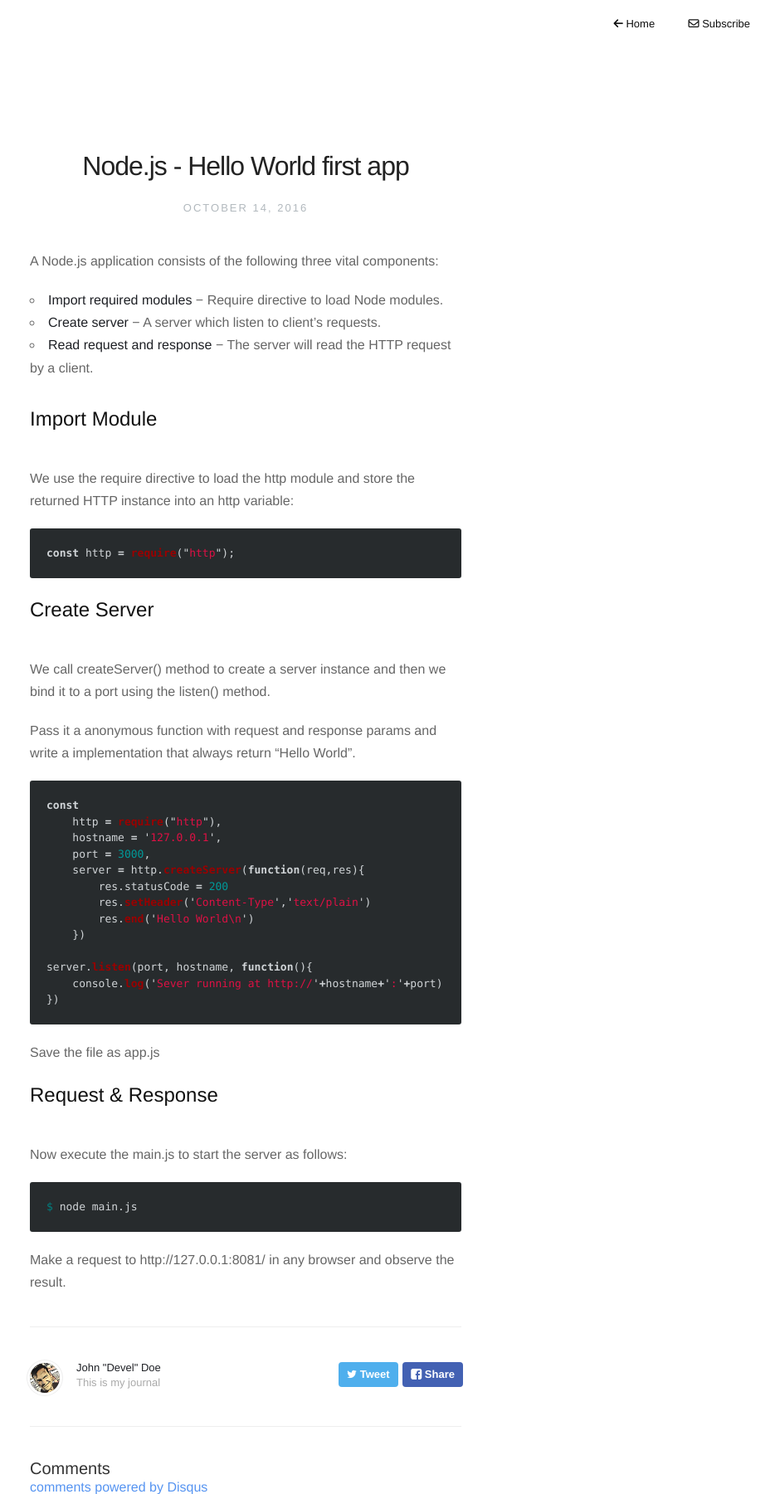
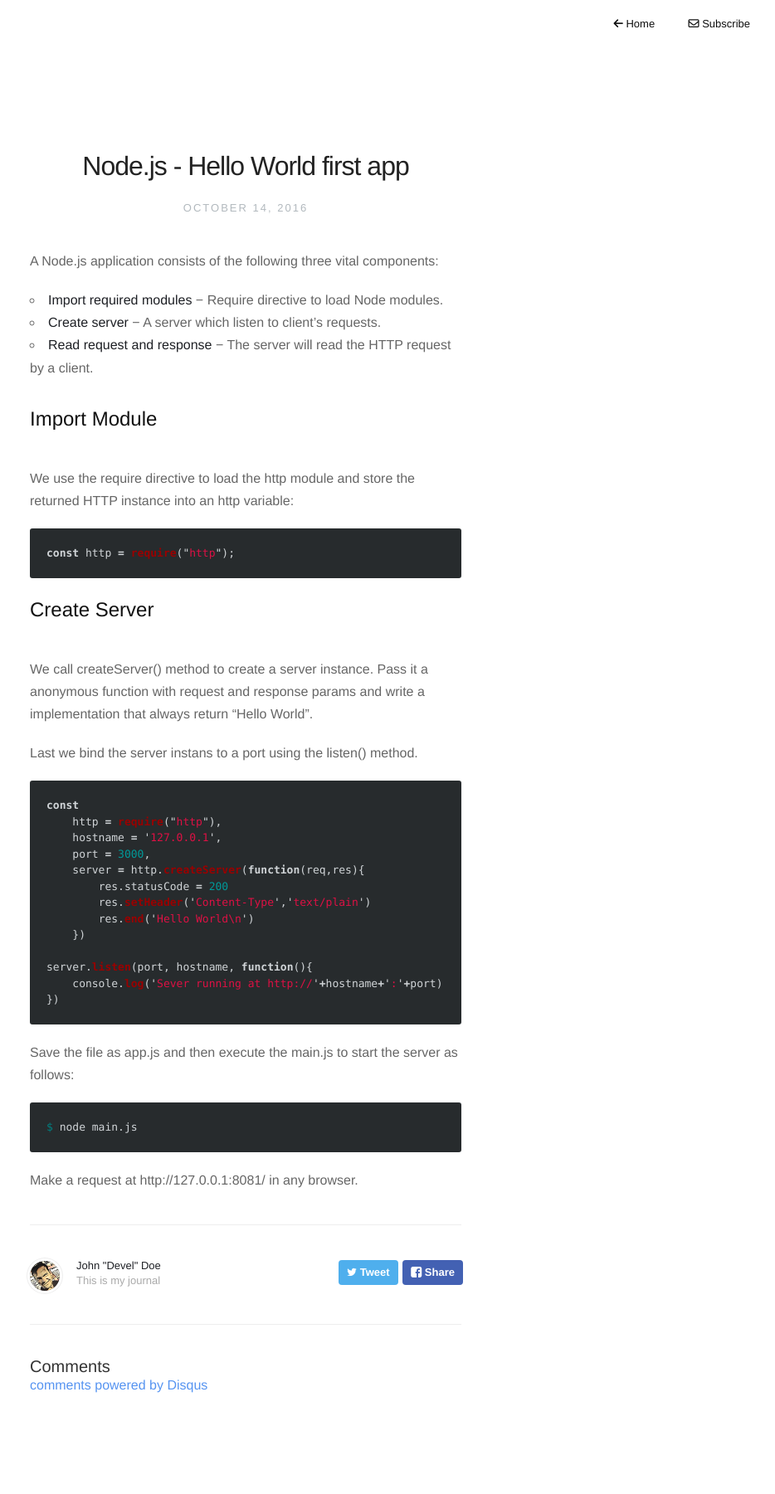
Before and after one commit to develdoe/develdoe.github.io, a Jekyll site: the page built from _posts/2016-10-14-node-js-hello-world-first-app.md, in a window 1280 px wide. Shown: the whole page at 83% size, without its empty margins (344-1278 px from the left). Built offline with Jekyll 4.4.1, drawn with Linux system fonts in a browser that asks for light colours; nearby versions of some CDN libraries; comment, search, counter and statistics services are not loaded; after the commit the page ends 1678 px from its top, so only the background shows below that.

Commit message:
Updated 2016-10-14-node-js-hello-world-first-app.md

````diff
--- a/_posts/2016-10-14-node-js-hello-world-first-app.md
+++ b/_posts/2016-10-14-node-js-hello-world-first-app.md
@@ -12,6 +12,7 @@ A Node.js application consists of the following three vital components:
 * **Read request and response** − The server will read the HTTP request by a client.
 
 ## Import Module
+
 We use the require directive to load the http module and store the returned HTTP instance into an http variable:
 
 ```javascript
@@ -20,9 +21,9 @@ const http = require("http");
 
 ## Create Server
 
-We call createServer() method to create a server instance and then we bind it to a  port using the listen() method.
+We call createServer() method to create a server instance. Pass it a anonymous function with request and response params and write a implementation that always return "Hello World".
 
-Pass it a anonymous function with request and response params and write a implementation that always return "Hello World".
+Last we bind the server instans to a port using the listen() method.
 
 ```javascript
 const
@@ -40,14 +41,10 @@ server.listen(port, hostname, function(){
 })
 ```
 
-Save the file as app.js
-
-##  Request & Response
-
-Now execute the main.js to start the server as follows:
+Save the file as app.js and then execute the main.js to start the server as follows:
 
 ```bash
 $ node main.js
 ```
 
-Make a request to http://127.0.0.1:8081/ in any browser and observe the result.
+Make a request at http://127.0.0.1:8081/ in any browser.
````
